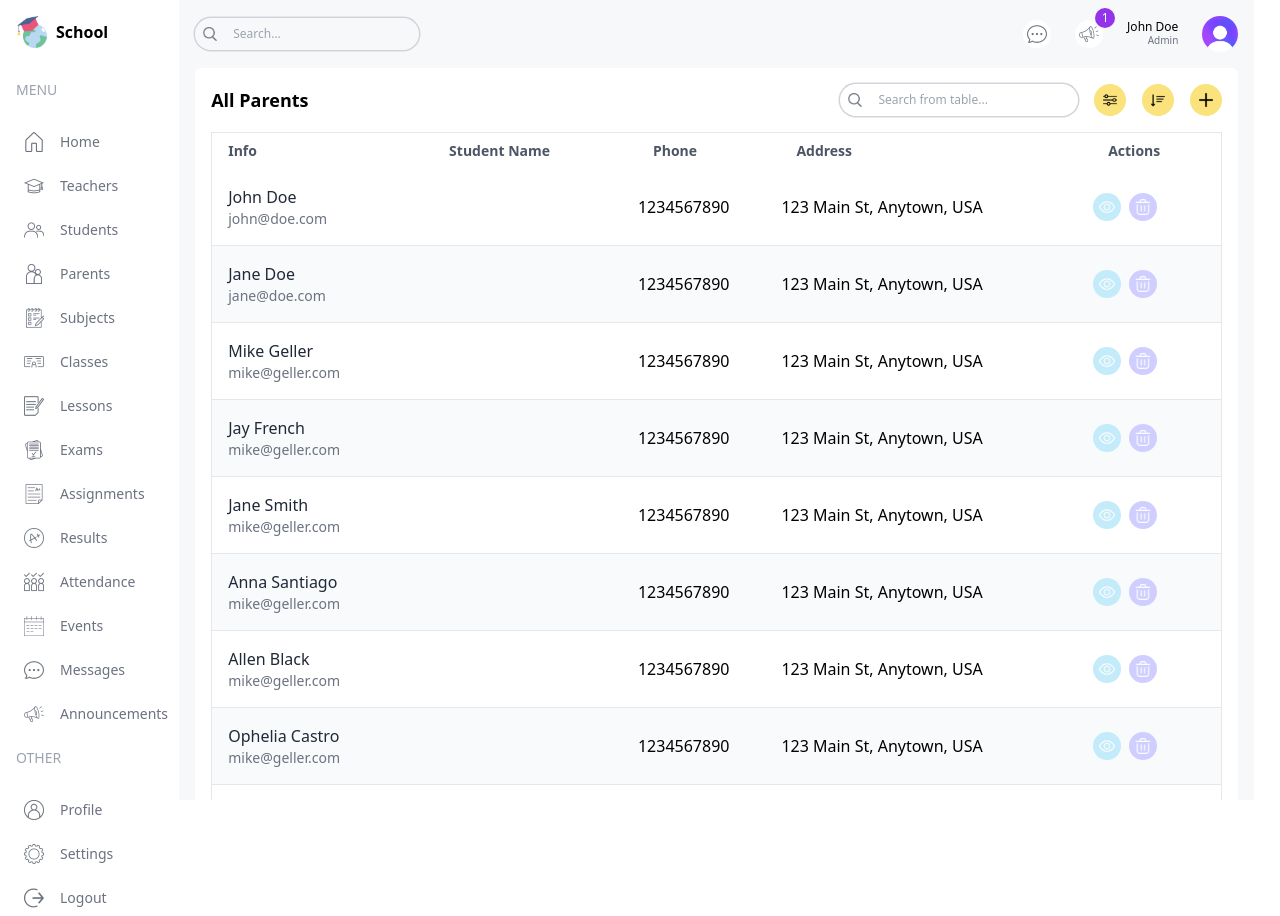
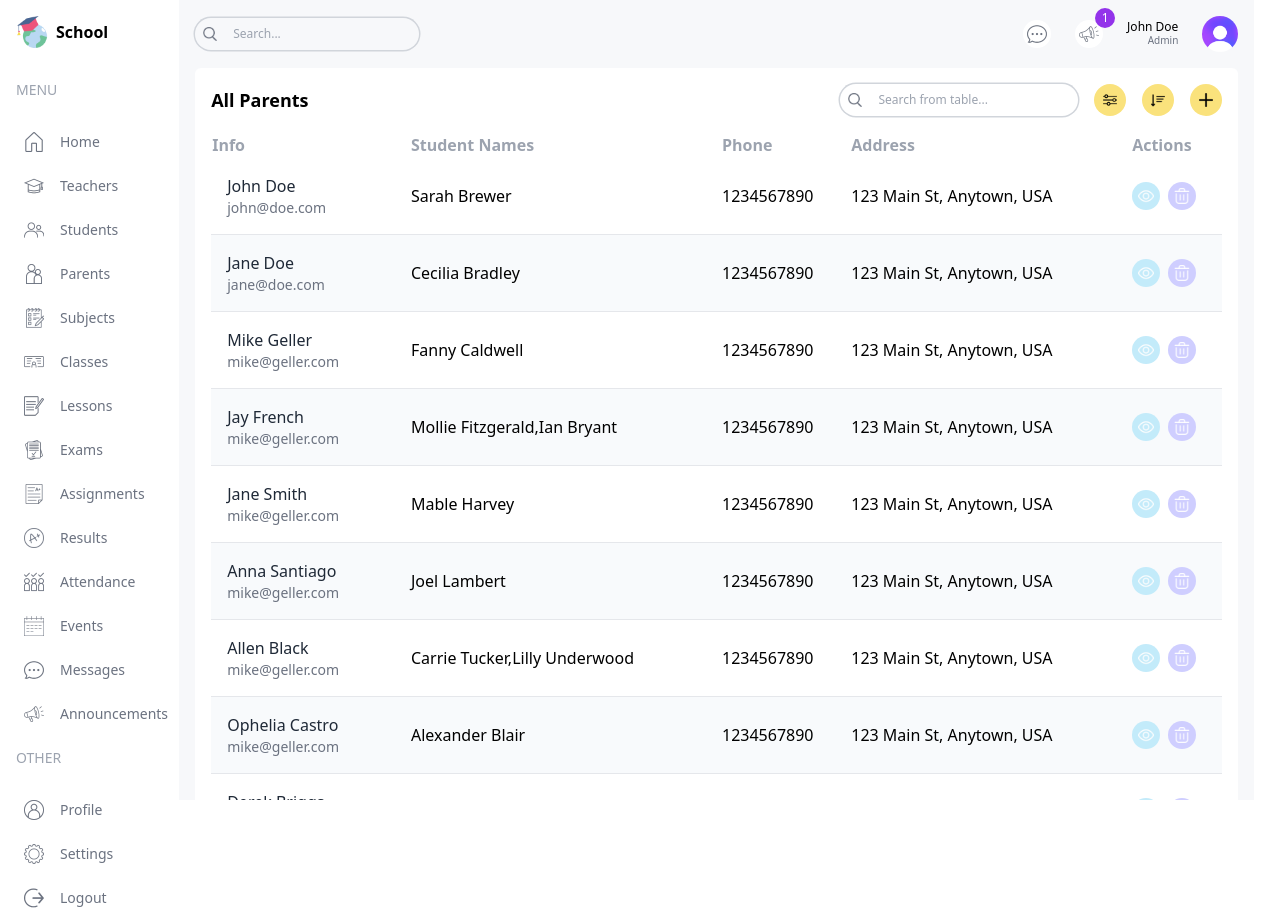
Before and after one commit to AbayTesfaye/Next-js-SMD, a Next.js app: page /list/parents in a window 1280 px wide. Built offline with nearby package versions, Linux system fonts and the light colour scheme.

Commit message:
insert child name of each parent

```diff
--- a/src/app/(dashboard)/list/parents/page.tsx
+++ b/src/app/(dashboard)/list/parents/page.tsx
@@ -8,9 +8,8 @@ import Link from "next/link"
 
 type Parents = {
   id:number;
-  parentId:string;
   name:string;
-  studentName:string;
+  students:string[];
   email?:string;
   phone:string;
   address:string;
@@ -22,8 +21,8 @@ const columns = [
         accessor: "info"
     },
     {
-        header: "Student Name",
-        accessor: "studentName",
+        header: "Student Names",
+        accessor: "students",
         className: "hidden md:table-cell"
     },
     {
@@ -43,7 +42,7 @@ const columns = [
     },
 ]
 
-const ParentsListPage = () => {
+const ParentListPage = () => {
     const renderRow = (item: Parents) => (
         <tr key={item.id} className="border-b border-gray-200 even:bg-slate-50 hover:bg-schoolPurpleLight">
           <td className="flex items-center gap-4 p-4">
@@ -52,8 +51,8 @@ const ParentsListPage = () => {
               <p className="text-sm text-gray-500">{item.email}</p>
             </div>
           </td>
-          <td className="hidden md:table-cell">{item.studentName}</td>
-          <td className="hidden lg:table-cell">{item?.phone}</td>
+          <td className="hidden md:table-cell">{item.students.join(',')}</td>
+          <td className="hidden lg:table-cell">{item.phone}</td>
           <td className="hidden lg:table-cell">{item.address}</td>
           <td>
             <div className="flex items-center gap-2">
@@ -102,4 +101,4 @@ const ParentsListPage = () => {
   )
 }
 
-export default ParentsListPage
+export default ParentListPage
--- a/src/components/Table.tsx
+++ b/src/components/Table.tsx
@@ -23,11 +23,11 @@ type Teacher = {
 
 const Table = ({ columns,renderRow, data }: TableProps) => {
   return (
-    <table className="w-full mt-4 border-collapse border">
+    <table className="w-full mt-4 r">
       <thead>
-        <tr className="text-left text-sm text-gray-600">
+        <tr className="text-left text-[16px] text-gray-400">
           {columns.map((column) => (
-            <th key={column.accessor} className={`px-4 py-2 ${column.className}`}>
+            <th key={column.accessor} className={`${column.className}`}>
               {column.header}
             </th>
           ))}
```
